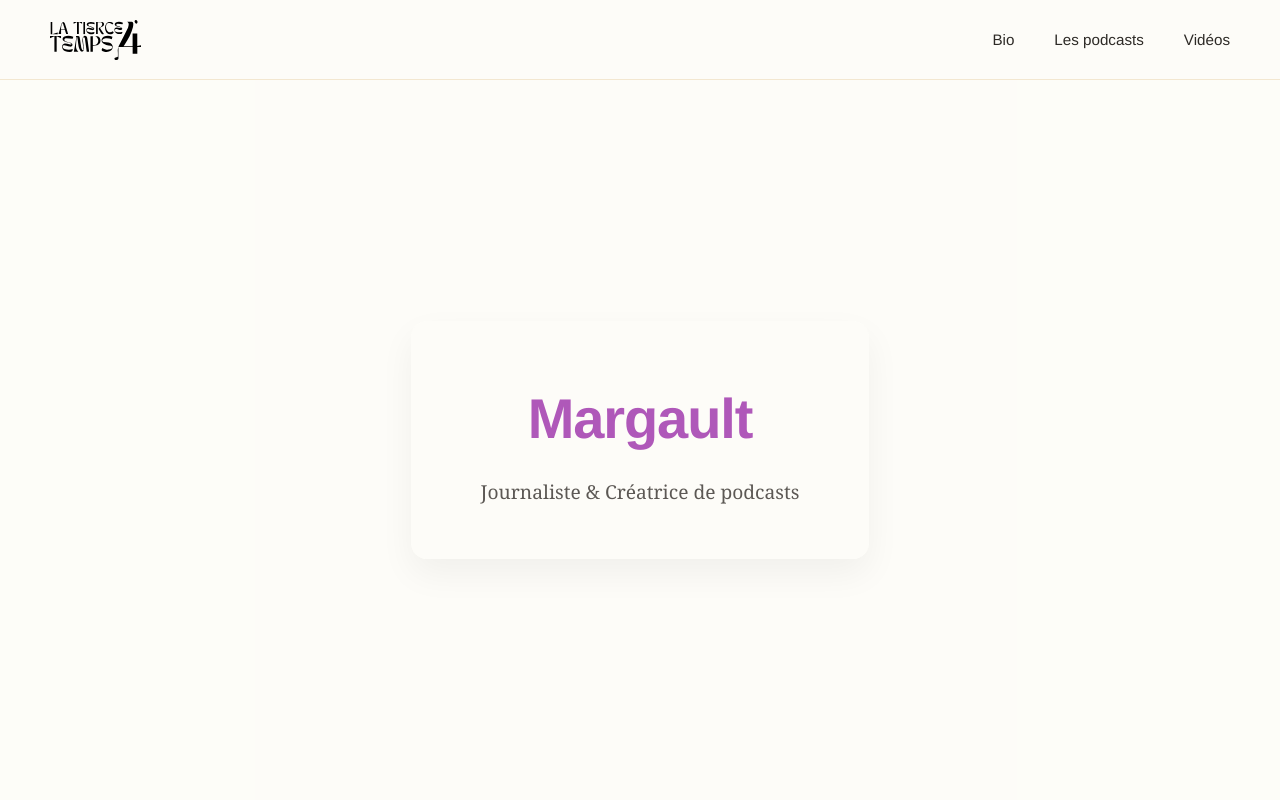
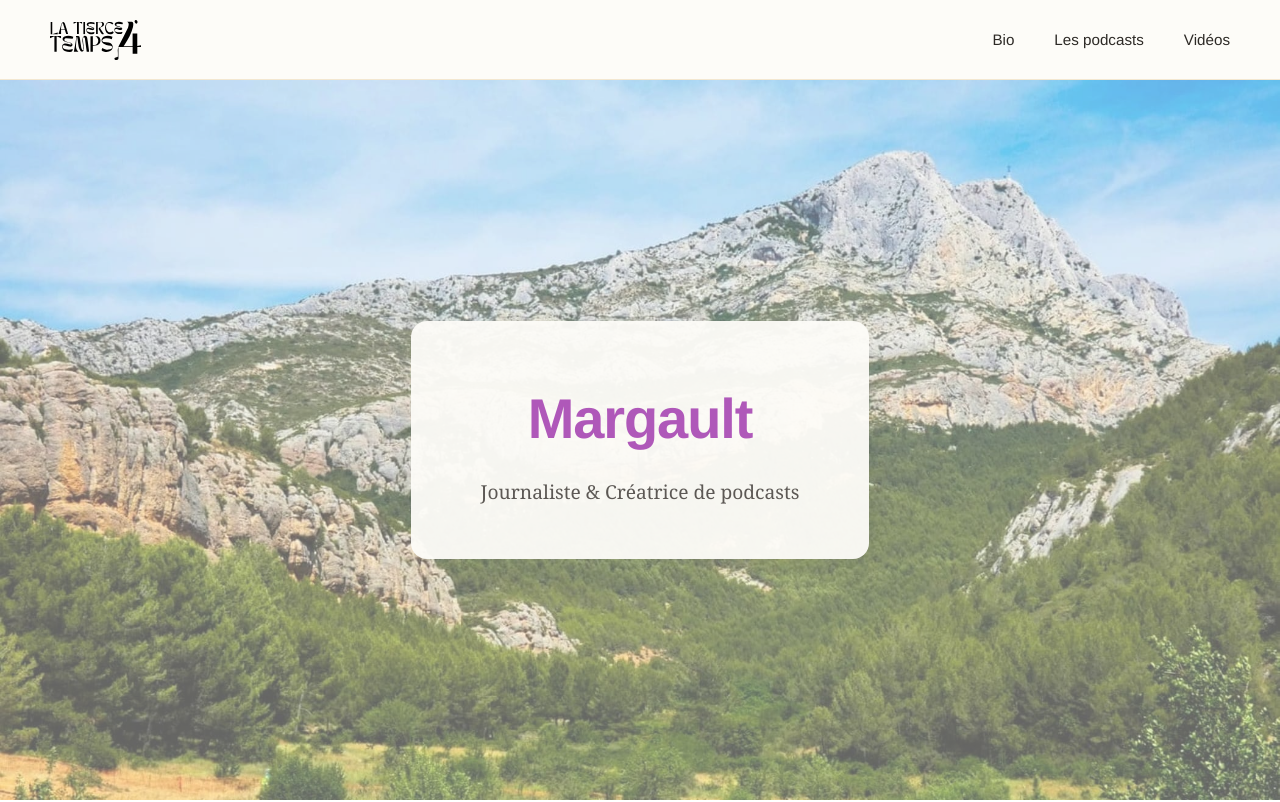
Before and after one commit to shotoly/La-tierce-4-temps, a website: page index.html in a window 1280 px wide. Shown: the top 802 px of the page. Drawn offline with nearby package versions, Linux system fonts and the light colour scheme; no server answers.

```diff
--- a/style.css
+++ b/style.css
@@ -88,7 +88,7 @@ body {
    ========================================================================== */
 #hero {
     height: calc(100vh - 80px);
-    background-image: url('img/randonnee_sainte_victoire_74311b1c7a.jpg');
+    background-image: url('randonnee_sainte_victoire_74311b1c7a.jpg');
     background-size: cover;
     background-position: center;
     display: flex;
```
